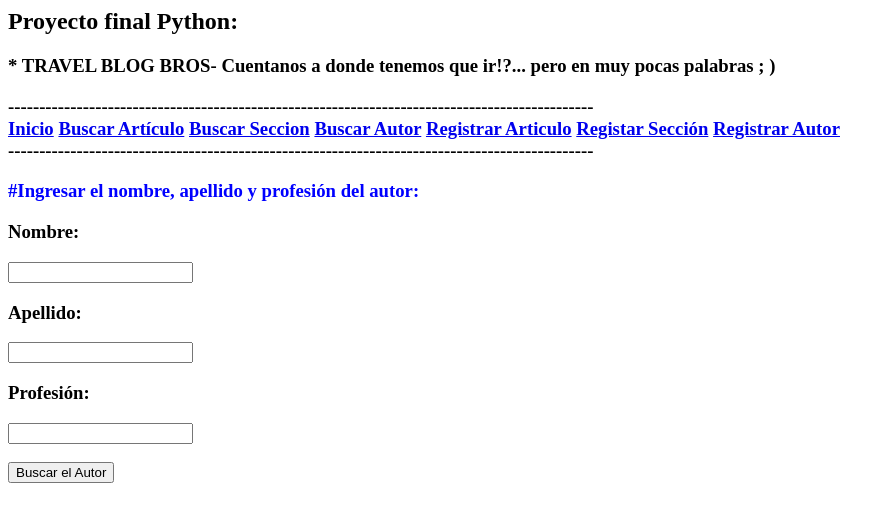
After one commit to Cesaresand/ProyectoFinal, a Django app: page /blog/buscar-autor/ in a window 1280 px wide. The commit adds this page. Shown: the top 522 px of the page, without its empty margins (0-895 px from the left). Run offline with Django 4.2, Linux system fonts and the light colour scheme.

Commit message:
Agrego buscar seccion y autor al navbar

```diff
--- a/ProyectoFinal/Blog/templates/Blog/formulario-de-busqueda.html
+++ b/ProyectoFinal/Blog/templates/Blog/formulario-de-busqueda-articulo.html
@@ -8,7 +8,7 @@
 
 <form action="/blog/buscar-articulo/" method="POST">{% csrf_token %}
     <p><input type="text" name="titulo" id="titulo"></p>
-    <input type="submit" value="Buscar el artículo">
+    <input type="submit" value="Buscar el Artículo">
 </form>
 
 {% endblock %}
--- /dev/null
+++ b/ProyectoFinal/Blog/templates/Blog/formulario-de-busqueda-autor.html
@@ -0,0 +1,16 @@
+{% extends "Blog/madre.html" %}
+
+{% load static %}
+
+{% block inserte_aqui_el_contenido %}
+
+<p style="color: blue;"> #Ingresar el nombre, apellido y profesión del autor:</p>
+
+<form action="/blog/buscar-autor/" method="POST">{% csrf_token %}
+    Nombre:<p><input type="text" name="nombre" id="nombre"></p>
+    Apellido:<p><input type="text" apellido="apellido" id="apellido"></p>
+    Profesión:<p><input type="text" profesion="profesion" id="profesion"></p>
+    <input type="submit" value="Buscar el Autor">
+</form>
+
+{% endblock %}
--- a/ProyectoFinal/Blog/templates/Blog/madre.html
+++ b/ProyectoFinal/Blog/templates/Blog/madre.html
@@ -18,6 +18,8 @@
     <div class="container">
         <a class="navbar-brand" href="{% url 'inicio' %}">Inicio</a>
         <a class="navbar-brand" href="{% url 'buscar-articulo' %}">Buscar Artículo</a>
+        <a class="navbar-brand" href="{% url 'buscar-seccion' %}">Buscar Seccion</a>
+        <a class="navbar-brand" href="{% url 'buscar-autor' %}">Buscar Autor</a>
         <a class="navbar-brand" href="{% url 'registrar-articulo' %}">Registrar Articulo</a>
         <a class="navbar-brand" href="{% url 'registrar-seccion' %}">Registar Sección</a>
         <a class="navbar-brand" href="{% url 'registrar-autor' %}">Registrar Autor</a>
--- a/ProyectoFinal/Blog/templates/Blog/resultado-de-la-busqueda.html
+++ b/ProyectoFinal/Blog/templates/Blog/resultado-de-busqueda-autor.html
@@ -5,11 +5,12 @@
 
 {% block inserte_aqui_el_contenido %}
 
-{%if resultado %}
+{%if resultados %}
 
         {% for resultado in resultados %}
 
-                <li>{{resultado.titulo}}: {{resultado.texto}}</li>
+                <li>{{resultado.nombre}}: {{resultado.apellido}}</li>
+                <li>{{resultado.profesion}}</li>
 
         {% endfor %}
 
--- a/ProyectoFinal/Blog/urls.py
+++ b/ProyectoFinal/Blog/urls.py
@@ -2,7 +2,9 @@ from django.contrib import admin
 from django.urls import path, include
 
 from Blog.views import (
-    buscar,
+    buscar_autor,
+    buscar_articulo,
+    buscar_seccion,
     mostrar_inicio,
     procesar_formulario_autor,
     procesar_formulario_articulo,
@@ -17,5 +19,7 @@ urlpatterns = [
         "formulario-articulo/", procesar_formulario_articulo, name="registrar-articulo"
     ),
     path("formulario-seccion/", procesar_formulario_seccion, name="registrar-seccion"),
-    path("buscar-articulo/", buscar, name="buscar-articulo"),
+    path("buscar-seccion/", buscar_seccion, name="buscar-seccion"),
+    path("buscar-articulo/", buscar_articulo, name="buscar-articulo"),
+    path("buscar-autor/", buscar_autor, name="buscar-autor"),
 ]
--- a/ProyectoFinal/Blog/views.py
+++ b/ProyectoFinal/Blog/views.py
@@ -6,10 +6,10 @@ from Blog.models import Articulo, Autor, Seccion
 from Blog.forms import ArticuloForm, AutorForm, SeccionForm
 
 
-def buscar(request):
+def buscar_articulo(request):
 
     if request.method == "GET":
-        return render(request, "Blog/formulario-de-busqueda.html")
+        return render(request, "Blog/formulario-de-busqueda-articulo.html")
 
     if request.method == "POST":
 
@@ -18,7 +18,43 @@ def buscar(request):
             titulo=titulo_para_buscar
         )  ## esto es para buscar en la base de datos
         contexto = {"resultados": resultados_de_busqueda}
-        return render(request, "Blog/resultado-de-la-busqueda.html", context=contexto)
+        return render(
+            request, "Blog/resultado-de-la-busqueda-articulo.html", context=contexto
+        )
+
+
+def buscar_seccion(request):
+
+    if request.method == "GET":
+        return render(request, "Blog/formulario-de-busqueda-seccion.html")
+
+    if request.method == "POST":
+
+        seccion_para_buscar = request.POST["seccion"]
+        resultados_de_busqueda = Seccion.objects.filter(
+            seccion=seccion_para_buscar
+        )  ## esto es para buscar en la base de datos
+        contexto = {"resultados": resultados_de_busqueda}
+        return render(
+            request, "Blog/resultado-de-busqueda-seccion.html", context=contexto
+        )
+
+
+def buscar_autor(request):
+
+    if request.method == "GET":
+        return render(request, "Blog/formulario-de-busqueda-autor.html")
+
+    if request.method == "POST":
+
+        nombre_para_buscar = request.POST["autor"]
+        resultados_de_busqueda = Autor.objects.filter(
+            nombre=nombre_para_buscar
+        )  ## esto es para buscar en la base de datos
+        contexto = {"resultados": resultados_de_busqueda}
+        return render(
+            request, "Blog/resultado-de-busqueda-autor.html", context=contexto
+        )
 
 
 ####################################################################################
```
Also changed, not shown: ProyectoFinal/Blog/templates/Blog/formulario-de-busqueda-seccion.html (added, +14 -0 lines), ProyectoFinal/Blog/templates/Blog/resultado-de-busqueda-seccion.html (added, +24 -0 lines), ProyectoFinal/Blog/templates/Blog/resultado-de-la-busqueda-articulo.html (added, +23 -0 lines).
